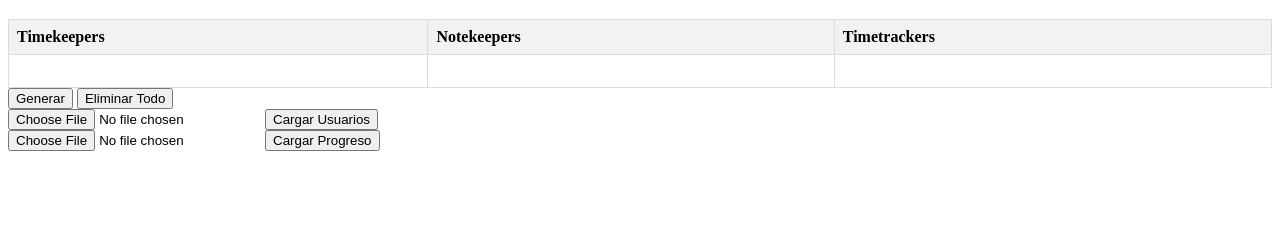
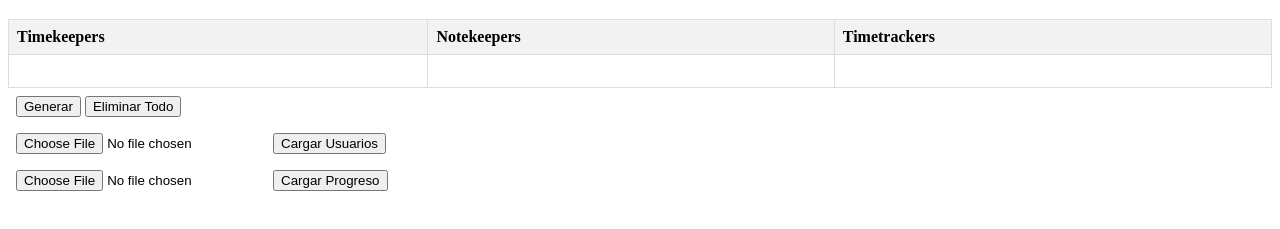
Before and after one commit to priverop/team_roles_randomizer, a plain HTML site: page index.html in a window 1280 px wide. Shown: the part 61-290 px from the top of the page. Drawn offline with Linux system fonts and the light colour scheme.

Commit message:
styles: add padding

```diff
--- a/index.html
+++ b/index.html
@@ -18,6 +18,10 @@
 
       th {
         background-color: #f2f2f2;
+      }
+
+      div {
+        padding: 8px;
       }
     </style>
     <script src="script.js" defer></script>
```
